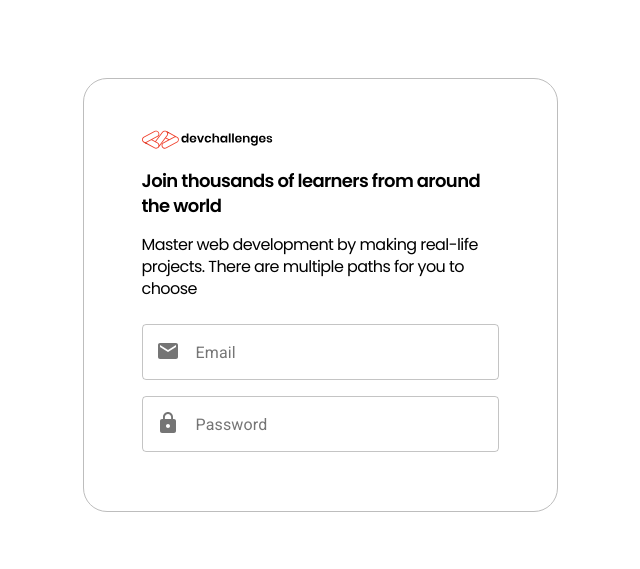
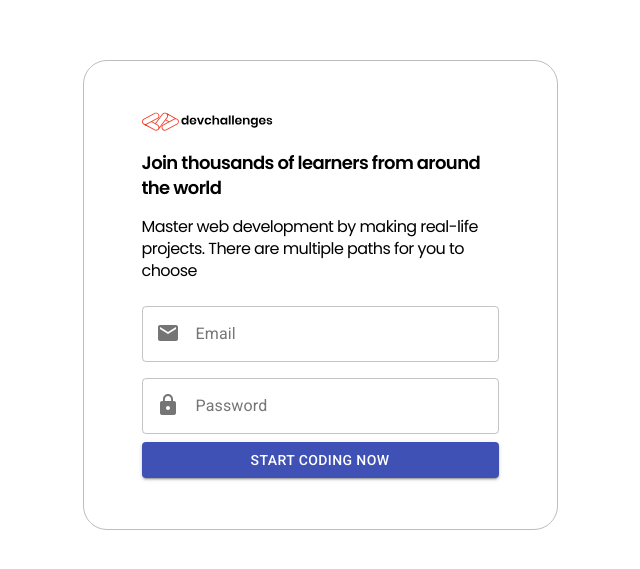
Before and after one commit to GypsyDangerous/auth-app-client, a React (Create React App) app: page /auth in a window 1280 px wide. Shown: the part 105-674 px from the top of the page, without its empty margins (320-960 px from the left). Built offline with nearby package versions, Linux system fonts and the light colour scheme.

Commit message:
started updating button component with material ui

```diff
--- a/src/components/Auth/Login.js
+++ b/src/components/Auth/Login.js
@@ -4,6 +4,7 @@ import Form from "./Form.styled";
 import MailIcon from "@material-ui/icons/Mail";
 import { PlaceHolder } from "./Auth.styled";
 import LockIcon from "@material-ui/icons/Lock";
+import Button from "../shared/FormElements/Button";
 
 const Login = () => {
 	return (
@@ -40,6 +41,7 @@ const Login = () => {
 					type="password"
 					required
 				/>
+				<Button>Start Coding Now</Button>
 			</Form>
 		</div>
 	);
--- a/src/components/shared/FormElements/Button.js
+++ b/src/components/shared/FormElements/Button.js
@@ -1,14 +1,15 @@
-import React from 'react';
-import { Link } from 'react-router-dom';
+import React from "react";
+import { Link } from "react-router-dom";
+import Button from "@material-ui/core/Button";
+import "./Button.css";
 
-import './Button.css';
-
-const Button = props => {
+const ButtonElement = props => {
 	if (props.href) {
 		return (
 			<a
-        className={`button button--${props.size || 'default'} ${props.inverse &&
-          'button--inverse'} ${props.danger && 'button--danger'}`}
+				className={`button button--${props.size || "default"} ${
+					props.inverse && "button--inverse"
+				} ${props.danger && "button--danger"}`}
 				href={props.href}
 			>
 				{props.children}
@@ -20,18 +21,19 @@ const Button = props => {
 			<Link
 				to={props.to}
 				exact={props.exact}
-        className={`button button--${props.size || 'default'} ${props.inverse &&
-          'button--inverse'} ${props.danger && 'button--danger'}`}
+				className={`button button--${props.size || "default"} ${
+					props.inverse && "button--inverse"
+				} ${props.danger && "button--danger"}`}
 			>
 				{props.children}
 			</Link>
 		);
 	}
 	return (
-    <div className={`inputBox ${props.className}`}>
-      <input disabled={props.disabled} type={props.type} value={props.value} onClick={props.onClick || function(){}} />
-    </div>
+		<Button type="submit" variant="contained" color="primary">
+			{props.children || props.value}
+		</Button>
 	);
 };
 
-export default Button;
+export default ButtonElement;
```
Lines whose indentation alone changed are shown as unchanged.
